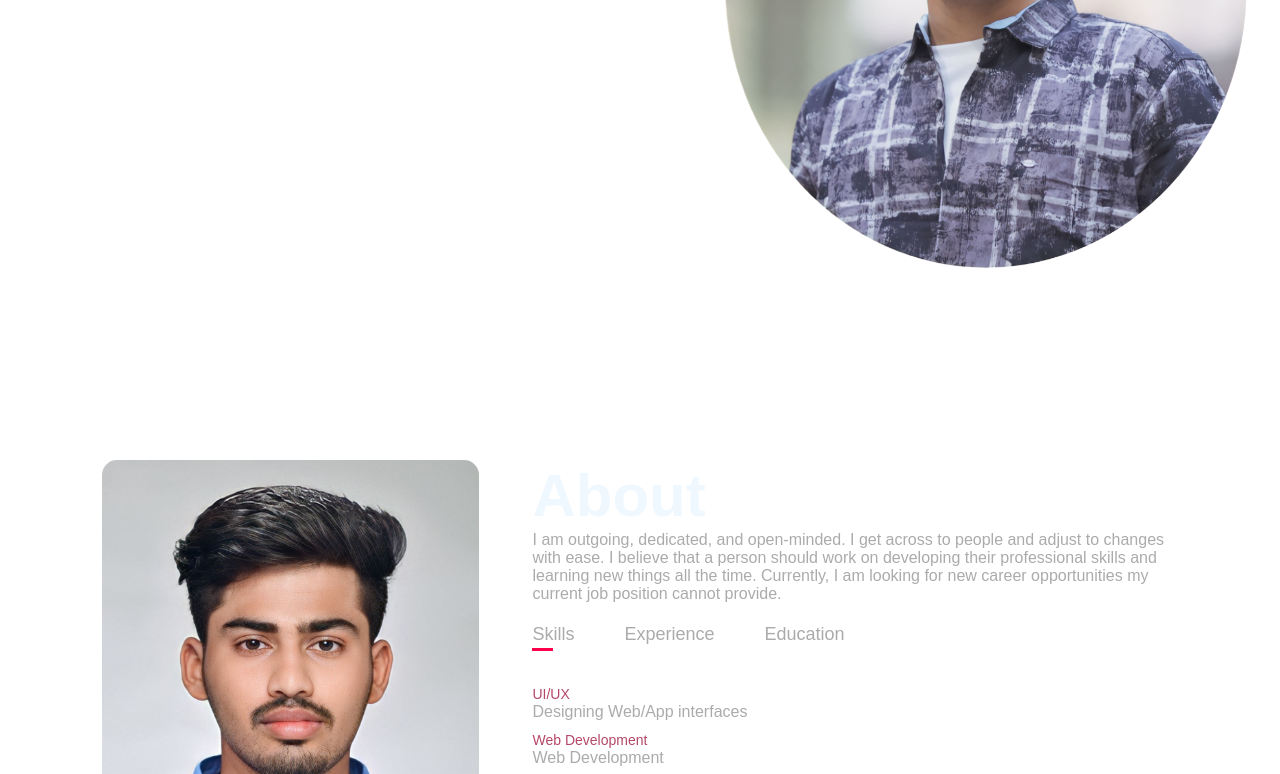
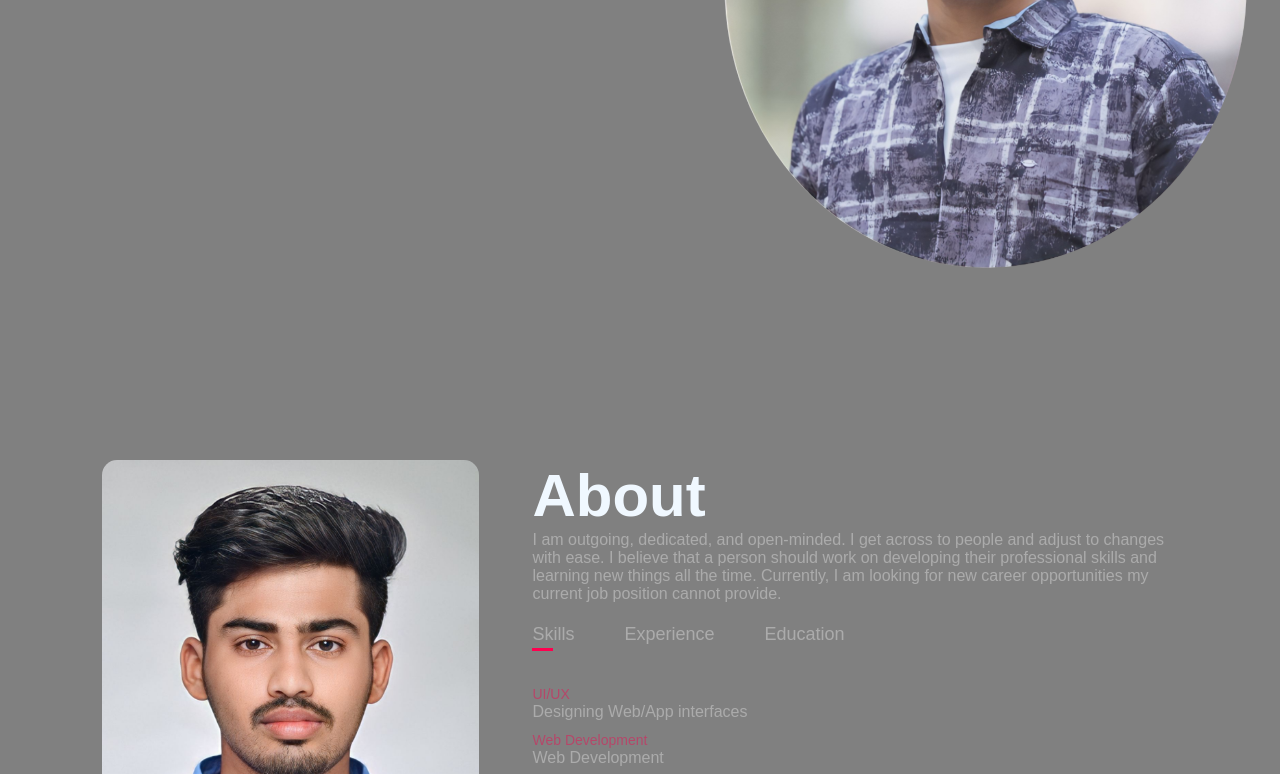
Before and after one commit to dineshbabu2703/myportfolio, a plain HTML site: page index.html in a window 1280 px wide. Shown: the part 460-1234 px from the top of the page. Drawn offline with Linux system fonts and the light colour scheme.

Commit message:
Update portfolio.css

```diff
--- a/portfolio.css
+++ b/portfolio.css
@@ -10,7 +10,7 @@ html{
 }
 
 body{
-    background: #ffffff;
+    background:#808080;
     color: #fff;
 }
 
```
